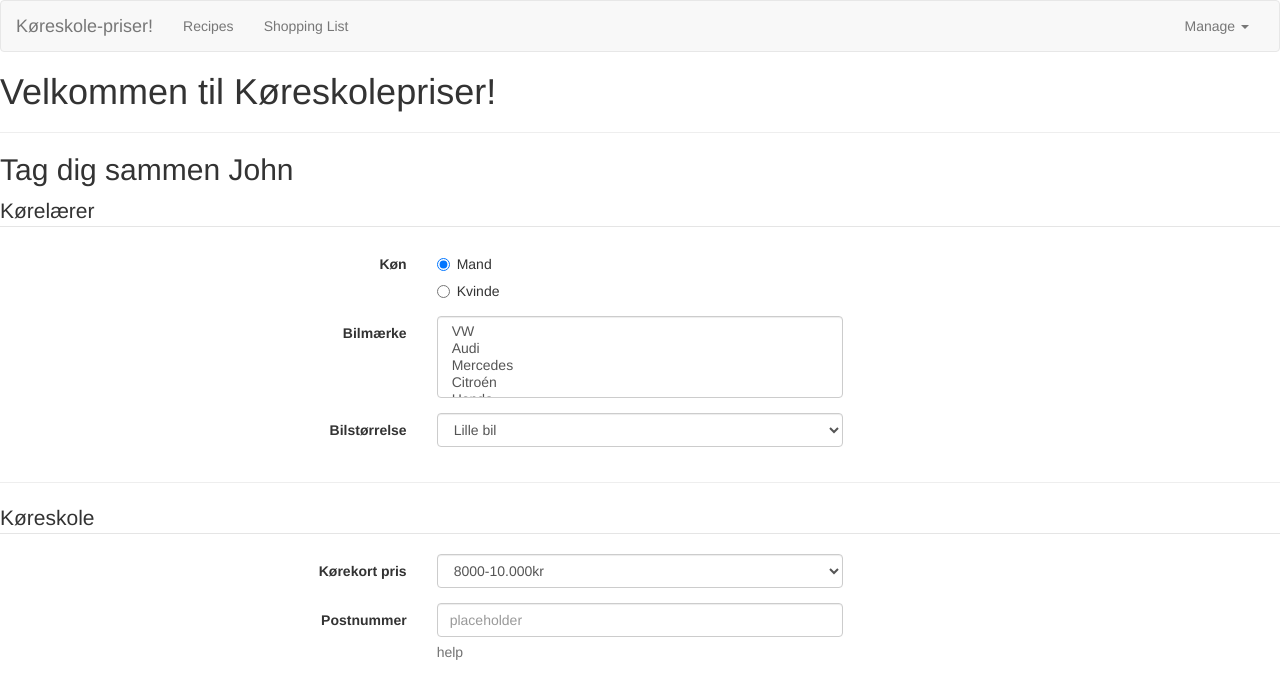
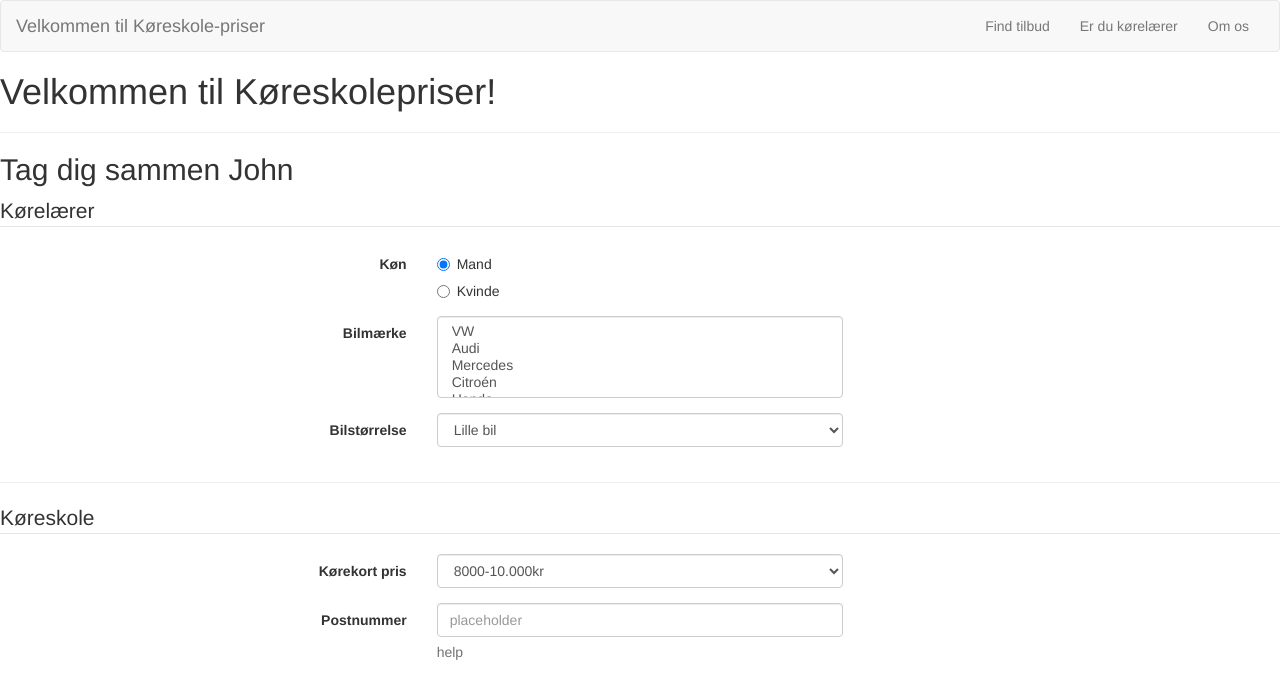
Before and after one commit to JacobJJ98/koreSkoleProjekt, an Angular app: page / in a window 1280 px wide. Shown: the top 698 px of the page. Built offline with nearby package versions, Linux system fonts and the light colour scheme.

Commit message:
Header ændringer

```diff
--- a/src/app/app.module.ts
+++ b/src/app/app.module.ts
@@ -3,9 +3,9 @@ import { NgModule } from '@angular/core';
 
 import { AppComponent } from './app.component';
 import { HeaderComponent } from './header/header.component';
-import { SoegComponent } from './soeg/soeg.component';
-import { KoerelaererComponent } from './soeg/koerelaerer/koerelaerer.component';
-import { KoereskoleComponent } from './soeg/koereskole/koereskole.component';
+import {SoegComponent} from './soeg/soeg.component';
+import {KoerelaererComponent} from './soeg/koerelaerer/koerelaerer.component';
+import {KoereskoleComponent} from './soeg/koereskole/koereskole.component';
 
 @NgModule({
   declarations: [
--- a/src/app/header/header.component.html
+++ b/src/app/header/header.component.html
@@ -1,22 +1,14 @@
 <nav class="navbar navbar-default">
   <div class="container-fluid">
     <div class="navbar-header">
-      <a routerLink="/" class="navbar-brand">Køreskole-priser!</a>
+      <a routerLink="/" class="navbar-brand">Velkommen til Køreskole-priser</a>
     </div>
 
     <div class="collapse navbar-collapse">
-      <ul class="nav navbar-nav">
-        <li routerLinkActive="active"><a routerLink="/recipes">Recipes</a></li>
-        <li routerLinkActive="active"><a routerLink="/shopping-list">Shopping List</a></li>
-      </ul>
       <ul class="nav navbar-nav navbar-right">
-        <li class="dropdown" appDropdown>
-          <a style="cursor: pointer;" class="dropdown-toggle" role="button">Manage <span class="caret"></span></a>
-          <ul class="dropdown-menu">
-            <li><a style="cursor: pointer;">Save Data</a></li>
-            <li><a style="cursor: pointer;">Fetch Data</a></li>
-          </ul>
-        </li>
+        <li routerLinkActive="active"><a routerLink="/recipes">Find tilbud</a></li>
+        <li routerLinkActive="active"><a routerLink="/shopping-list">Er du kørelærer</a></li>
+        <li routerLinkActive="active"><a routerLink="/shopping-list">Om os</a></li>
       </ul>
     </div>
   </div>
```
Also changed, not shown: src/app/app-routing.module.ts (+13 -0 lines).
